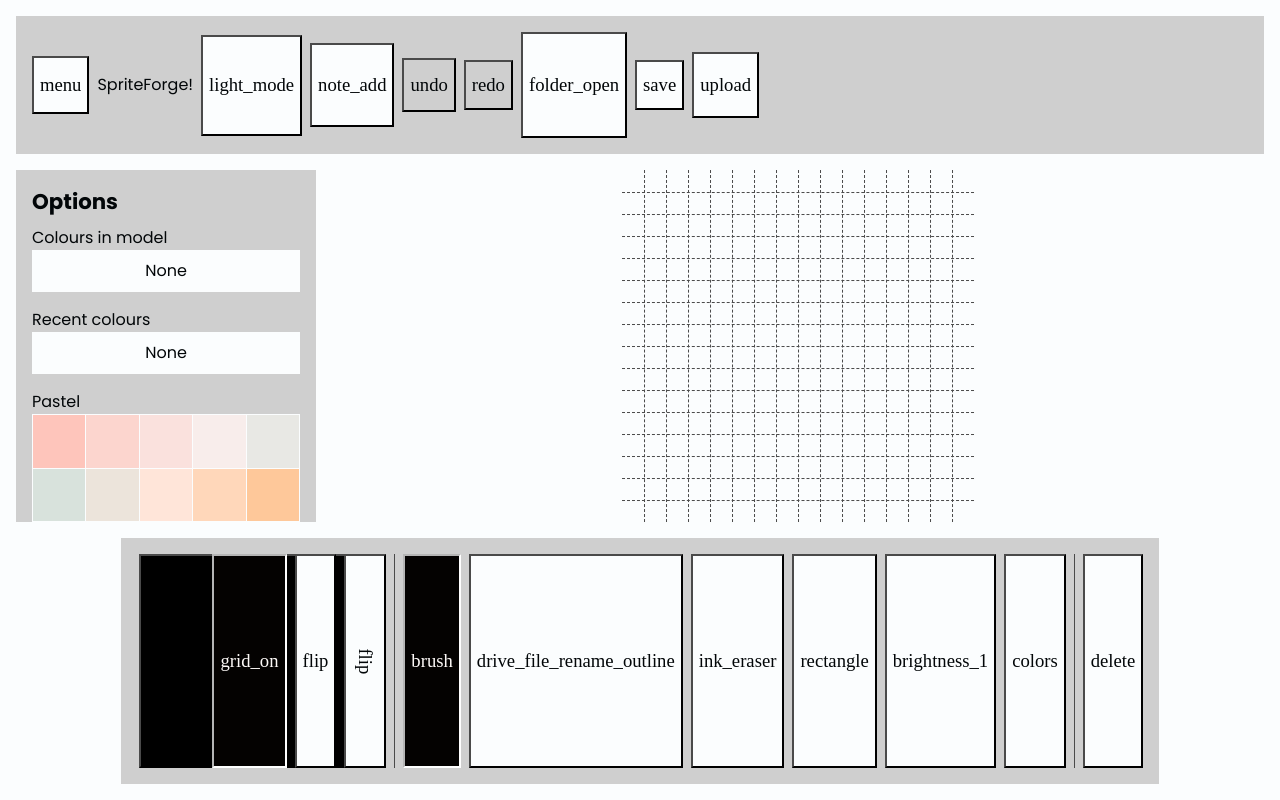
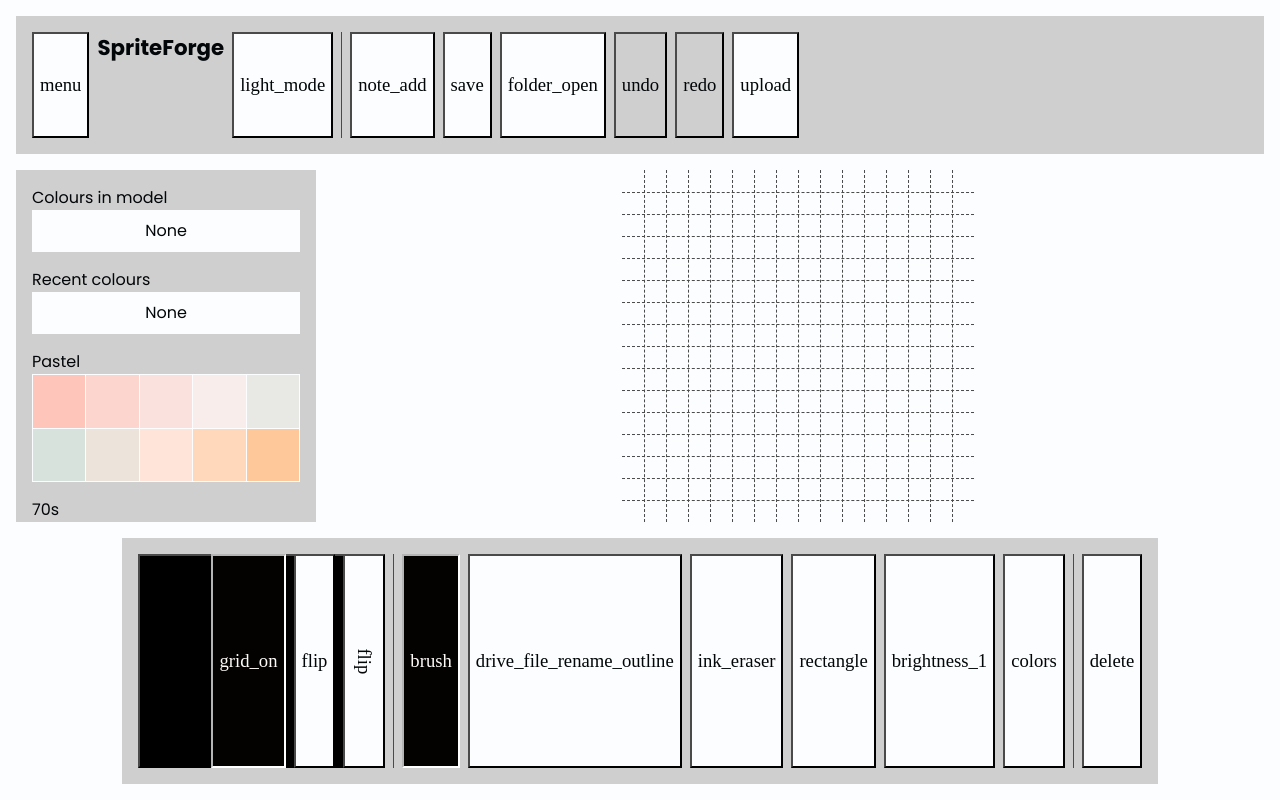
Before and after one commit to Lith1um/SpriteForge, an Angular app: page / in a window 1280 px wide. Built offline with nearby package versions, Linux system fonts and the light colour scheme.

Commit message:
improve toolbars

```diff
--- a/src/app/components/navbar/navbar.component.ts
+++ b/src/app/components/navbar/navbar.component.ts
@@ -8,12 +8,12 @@ import { DarkModeService } from '../../services/dark-mode.service';
   standalone: true,
   imports: [IconComponent],
   template: `
-    <div class="bg-light p-3 m-3 flex flex-wrap gap-2 items-center">
+    <div class="bg-light p-3 m-3 flex flex-wrap gap-2">
       <button class="icon-button" (click)="toggleMenu.emit()">
         <sf-icon>menu</sf-icon>
       </button>
 
-      SpriteForge!
+      <div class="text-lg font-weight-bold">SpriteForge</div>
 
       @if (darkModeService.darkModeSignal()) {
         <button class="icon-button" title="Dark mode" (click)="darkModeService.toggleDarkMode(false)">
@@ -25,8 +25,16 @@ import { DarkModeService } from '../../services/dark-mode.service';
         </button>
       }
 
+    <div class="border-dark border-r"></div>
+
       <button class="icon-button" title="New" (click)="newFile.emit()">
         <sf-icon>note_add</sf-icon>
+      </button>
+      <button class="icon-button" title="Save" (click)="saveFile.emit()" [disabled]="!canvasService.state.started()">
+        <sf-icon>save</sf-icon>
+      </button>
+      <button class="icon-button" title="Open" (click)="openFile.emit()">
+        <sf-icon>folder_open</sf-icon>
       </button>
 
       <button
@@ -44,16 +52,9 @@ import { DarkModeService } from '../../services/dark-mode.service';
         <sf-icon>redo</sf-icon>
       </button>
 
-      <button class="icon-button" title="Open" (click)="openFile.emit()">
-        <sf-icon>folder_open</sf-icon>
-      </button>
-      <button class="icon-button" title="Save" (click)="saveFile.emit()" [disabled]="!canvasService.state.started()">
-        <sf-icon>save</sf-icon>
-      </button>
       <button class="icon-button" title="Export" (click)="exportFile.emit()" [disabled]="!canvasService.state.started()">
         <sf-icon>upload</sf-icon>
       </button>
-
     </div>
   `,
   changeDetection: ChangeDetectionStrategy.OnPush,
--- a/src/app/components/sidebar/sidebar.component.ts
+++ b/src/app/components/sidebar/sidebar.component.ts
@@ -16,8 +16,6 @@ import { palettes } from '../../data/palettes';
       [class.sidebar-mobile]="isMobile()"
       [class.show]="show()">
       <div class="bg-light p-3 h-100 overflow-y-auto">
-        <h5>Options</h5>
-
         <sf-palette
           name="Colours in model"
           [colours]="usedColours()"
--- a/src/app/components/toolbar/toolbar.component.ts
+++ b/src/app/components/toolbar/toolbar.component.ts
@@ -10,7 +10,7 @@ import { debounce } from '../../shared/helpers/debounce';
   template: `
     <div class="bg-light p-3 flex flex-wrap gap-2">
       <label class="flex" title="colour">
-        <input #colorInput type="color" class="h-100 w-0 border-0 m-0 p-0 invisible" [value]="colour()" (input)="onInput($event)"/>
+        <input #colorInput type="color" class="h-100 w-0 border-none m-0 p-0 invisible" [value]="colour()" (input)="onInput($event)"/>
         <button class="icon-button" [style.backgroundColor]="colour()" (click)="colorInput.click()">
           <sf-icon style="color: transparent;">palette</sf-icon>
         </button>
--- a/src/styles/typography.scss
+++ b/src/styles/typography.scss
@@ -41,3 +41,6 @@ p {
 .text-sm {
   font-size: 0.75rem;
 }
+.text-lg {
+  font-size: 1.333rem;
+}
```
